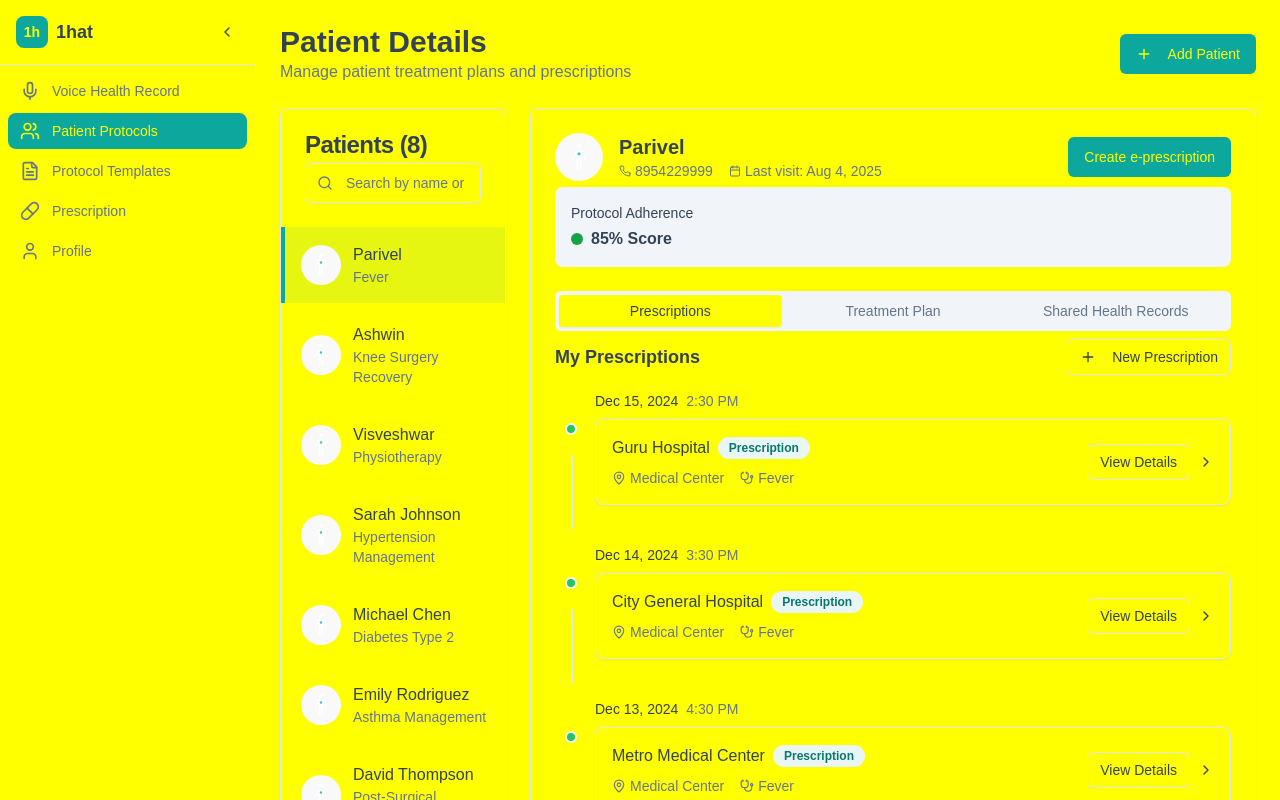
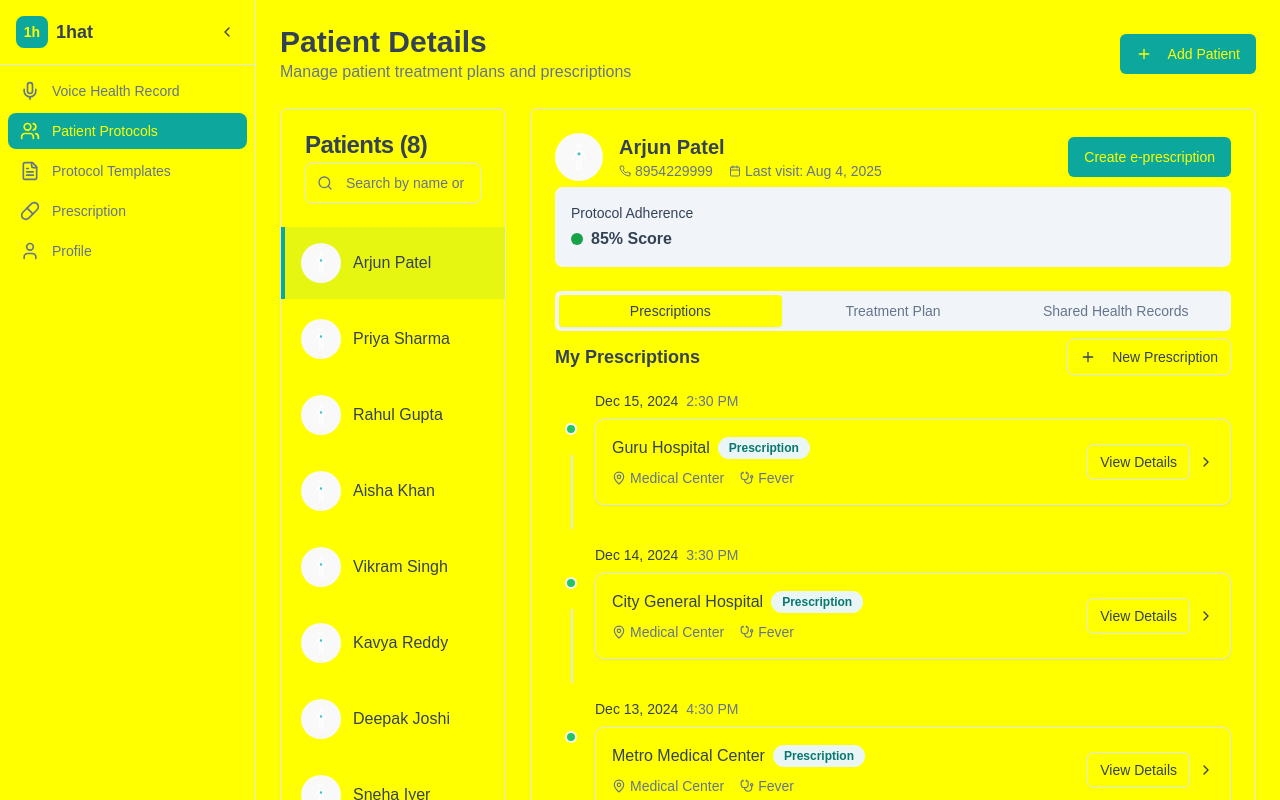
Before and after one commit to kpurusho1/onehatmockup, a React (Vite) app: page /patient-protocols in a window 1280 px wide. Shown: the top 800 px of the page. Built offline with nearby package versions, Linux system fonts and the light colour scheme; a web font is replaced by a local one.

Commit message:
Update patient data
Remove protocols for some patients to test creation flow. Update patient names to Indian names and remove diagnosis from patient details.

```diff
--- a/src/pages/PatientProtocols.tsx
+++ b/src/pages/PatientProtocols.tsx
@@ -23,7 +23,7 @@ import patientGenericAvatar from "@/assets/patient-generic-avatar.jpg";
 const patients = [
   {
     id: 1,
-    name: "Parivel",
+    name: "Arjun Patel",
     phone: "8954229999",
     adherence: 85,
     avatar: patientGenericAvatar,
@@ -59,33 +59,18 @@ const patients = [
   },
   {
     id: 2,
-    name: "Ashwin",
+    name: "Priya Sharma",
     phone: "6382214165",
-    adherence: 33,
+    adherence: 0,
     avatar: patientGenericAvatar,
     lastVisit: "Jul 25, 2025",
     diagnosis: "Knee Surgery Recovery",
-    prescriptions: [
-      {
-        id: "P004",
-        medicine: "Ibuprofen",
-        dosage: "400mg",
-        duration: "5 days",
-        hospital: "Orthopedic Clinic"
-      },
-      {
-        id: "P005",
-        medicine: "Physiotherapy",
-        dosage: "Daily session",
-        duration: "2 weeks",
-        hospital: "Rehab Center"
-      }
-    ],
+    prescriptions: [],
     healthRecords: []
   },
   {
     id: 3,
-    name: "Visveshwar",
+    name: "Rahul Gupta",
     phone: "9488091926",
     adherence: 92,
     avatar: patientGenericAvatar,
@@ -118,35 +103,20 @@ const patients = [
   },
   {
     id: 4,
-    name: "Sarah Johnson",
+    name: "Aisha Khan",
     phone: "7845692301",
-    adherence: 78,
+    adherence: 0,
     diagnosis: "Hypertension Management",
     avatar: patientGenericAvatar,
     lastVisit: "Aug 10, 2025",
-    prescriptions: [
-      {
-        id: "P009",
-        medicine: "Lisinopril",
-        dosage: "10mg",
-        duration: "30 days",
-        hospital: "Cardiac Care Center"
-      },
-      {
-        id: "P010",
-        medicine: "Amlodipine",
-        dosage: "5mg",
-        duration: "30 days",
-        hospital: "Heart Health Clinic"
-      }
-    ],
+    prescriptions: [],
     healthRecords: [
       { id: "H003", type: "pdf", name: "ECG Report - 2025-08-01", date: "Aug 1, 2025" }
     ]
   },
   {
     id: 5,
-    name: "Michael Chen",
+    name: "Vikram Singh",
     phone: "5123478906",
     adherence: 94,
     diagnosis: "Diabetes Type 2",
@@ -179,35 +149,20 @@ const patients = [
   },
   {
     id: 6,
-    name: "Emily Rodriguez",
+    name: "Kavya Reddy",
     phone: "3216549870",
-    adherence: 67,
+    adherence: 0,
     diagnosis: "Asthma Management",
     avatar: patientGenericAvatar,
     lastVisit: "Aug 12, 2025",
-    prescriptions: [
-      {
-        id: "P014",
-        medicine: "Albuterol Inhaler",
-        dosage: "2 puffs",
-        duration: "30 days",
-        hospital: "Respiratory Care Center"
-      },
-      {
-        id: "P015",
-        medicine: "Fluticasone",
-        dosage: "110mcg",
-        duration: "30 days",
-        hospital: "Allergy & Asthma Clinic"
-      }
-    ],
+    prescriptions: [],
     healthRecords: [
       { id: "H004", type: "image", name: "Chest X-Ray", date: "Aug 5, 2025" }
     ]
   },
   {
     id: 7,
-    name: "David Thompson",
+    name: "Deepak Joshi",
     phone: "9087456321",
     adherence: 45,
     diagnosis: "Post-Surgical Recovery",
@@ -240,28 +195,13 @@ const patients = [
   },
   {
     id: 8,
-    name: "Lisa Wang",
+    name: "Sneha Iyer",
     phone: "6547893210",
-    adherence: 88,
+    adherence: 0,
     diagnosis: "Mental Health Support",
     avatar: patientGenericAvatar,
     lastVisit: "Aug 20, 2025",
-    prescriptions: [
-      {
-        id: "P019",
-        medicine: "Sertraline",
-        dosage: "50mg",
-        duration: "90 days",
-        hospital: "Mental Health Center"
-      },
-      {
-        id: "P020",
-        medicine: "Lorazepam",
-        dosage: "0.5mg",
-        duration: "30 days",
-        hospital: "Anxiety Clinic"
-      }
-    ],
+    prescriptions: [],
     healthRecords: [
       { id: "H005", type: "pdf", name: "Psychological Assessment", date: "Aug 10, 2025" }
     ]
@@ -351,7 +291,6 @@ export default function PatientProtocols() {
                       </Avatar>
                       <div>
                         <h3 className="font-medium">{patient.name}</h3>
-                        <p className="text-sm text-muted-foreground">{patient.diagnosis}</p>
                       </div>
                     </div>
                   </div>
```
